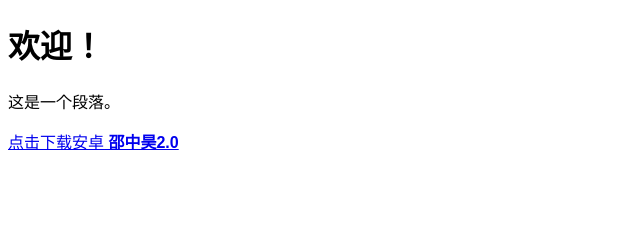
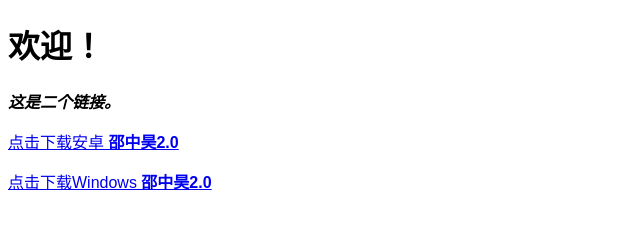
Before and after one commit to gamemaker7788/1, a plain HTML site: page xz.html in a window 1280 px wide. Shown: the whole page, without its empty margins (0-640 px from the left). Drawn offline with Linux system fonts and the light colour scheme.

Commit message:
Update xz.html

```diff
--- a/xz.html
+++ b/xz.html
@@ -1,14 +1,16 @@
 <!DOCTYPE html>
 <html>
 <head>
-    <title>我的网站</title>
+    <title>邵中昊2.0下载</title>
     <style>
         body { font-family: Arial; }
     </style>
 </head>
 <body>
     <h1>欢迎！</h1>
-    <p>这是一个段落。</p>
-    <a href="szh2.0.apk" download>点击下载安卓<strong> 邵中昊2.0</strong></a>
+    <p><strong><em>这是二个链接。</em></strong></p>
+    <p><a href="szh2.0.apk" download>点击下载安卓<strong> 邵中昊2.0</strong></a>
+    <p><a href="szh2.0.exe" download>点击下载Windows<strong> 邵中昊2.0</strong></a>
+    </p>
 </body>
 </html>
```
